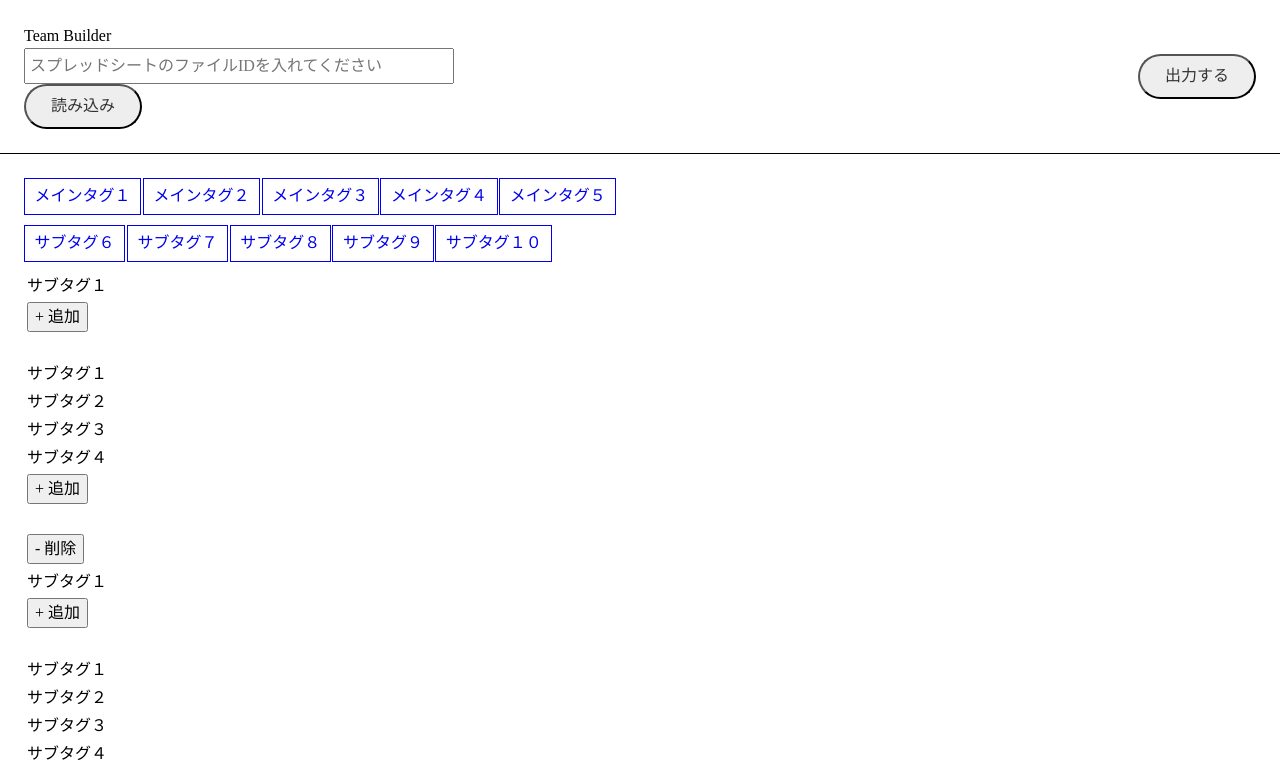
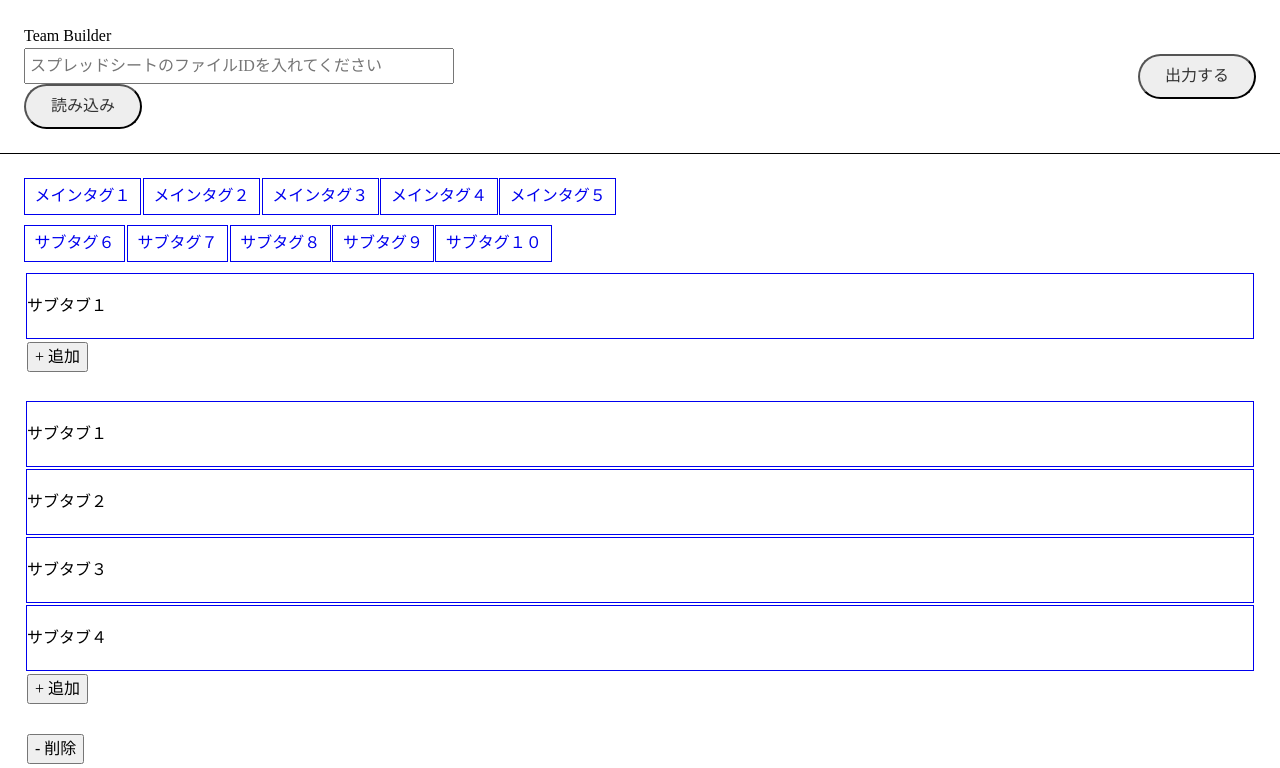
Before and after one commit to trancore/gas-team-builder, a React (Vite) app: page / in a window 1280 px wide. Shown: the top 768 px of the page. Built offline with nearby package versions, Linux system fonts and the light colour scheme.

Commit message:
feature replace GroupCell in main.tsx

```diff
--- a/src/components/Group/Group.tsx
+++ b/src/components/Group/Group.tsx
@@ -1,5 +1,6 @@
 import styles from "~/components/Group/Group.module.scss";
 import HideButton from "~/components/Button/HideButton";
+import { GroupCell } from "~/components/Group/GroupCell";
 
 export default function Group() {
   return (
@@ -7,7 +8,7 @@ export default function Group() {
       <table className={styles.groupTop}>
         <tbody>
           <tr>
-            <td>サブタグ１</td>
+            <GroupCell text="サブタブ１" />
           </tr>
           <tr>
             <td className={styles.add}>
@@ -21,16 +22,16 @@ export default function Group() {
       <table className={styles.groupMember}>
         <tbody>
           <tr>
-            <td>サブタグ１</td>
+            <GroupCell text="サブタブ１" />
           </tr>
           <tr>
-            <td>サブタグ２</td>
+            <GroupCell text="サブタブ２" />
           </tr>
           <tr>
-            <td>サブタグ３</td>
+            <GroupCell text="サブタブ３" />
           </tr>
           <tr>
-            <td>サブタグ４</td>
+            <GroupCell text="サブタブ４" />
           </tr>
           <tr>
             <td className={styles.add}>
```
